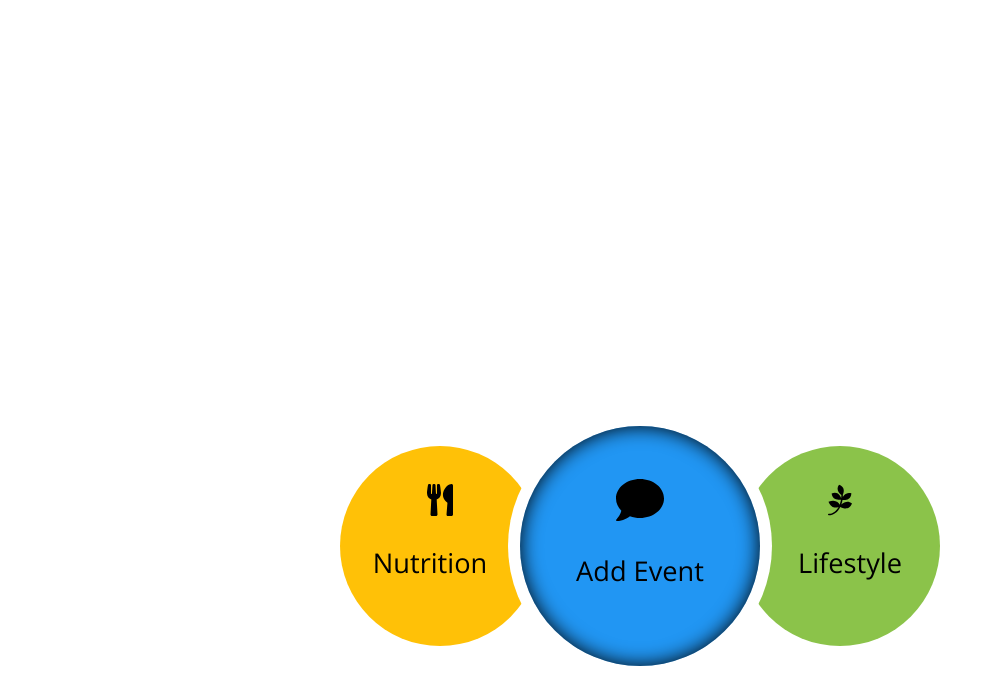
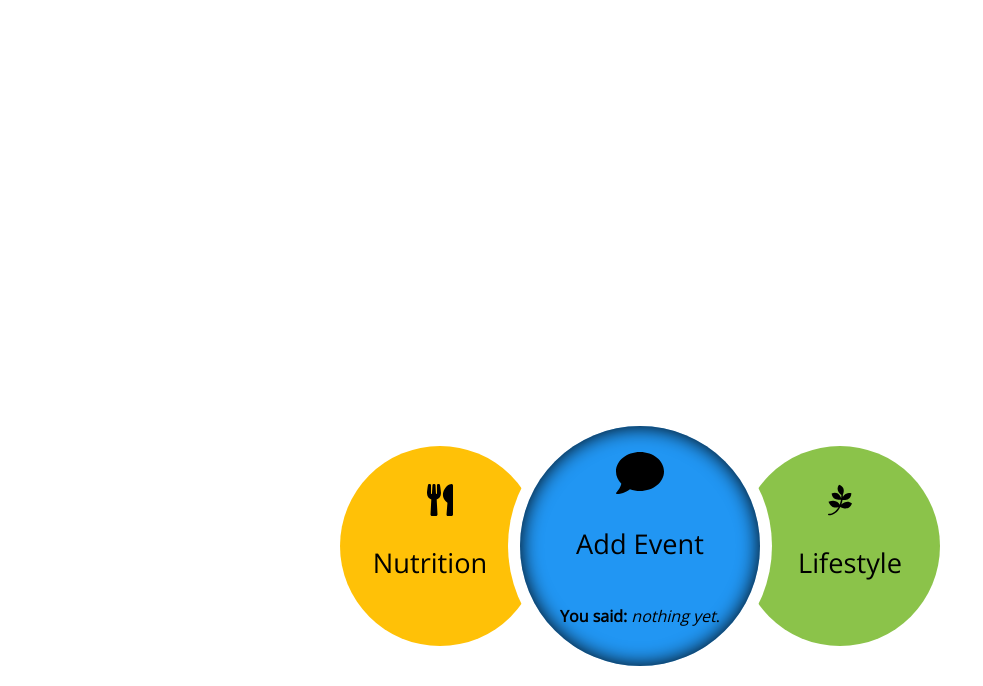
Before and after one commit to ShehryarX/wolfhacks, a website: page index.html in a window 1280 px wide. Shown: the part 114-800 px from the top of the page, without its empty margins (0-983 px from the left). Drawn offline with nearby package versions, Linux system fonts and the light colour scheme; no server answers.

Commit message:
Update index.html

```diff
--- a/index.html
+++ b/index.html
@@ -67,9 +67,10 @@
         <h3>Nutrition</h3>
       </div>
       <div class="ghost-circle"></div>
-      <div class="tab middle selected">
+      <div class="tab middle selected" id="start-button">
           <i class="fas fa-comment fa-3x"></i>
         <h3>Add Event</h3>
+        <p><strong>You said:</strong> <em id="demo-echo">nothing yet</em>.</p>
       </div>
       <div class="tab right">
         <i class="fab fa-pagelines fa-2x"></i>
```
